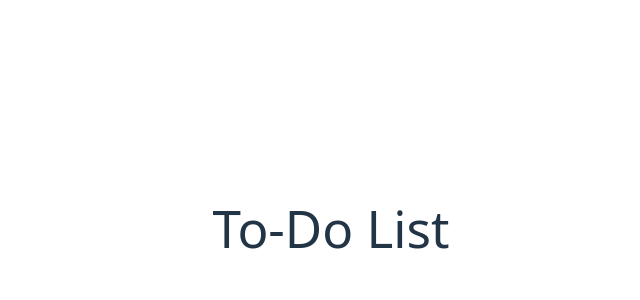
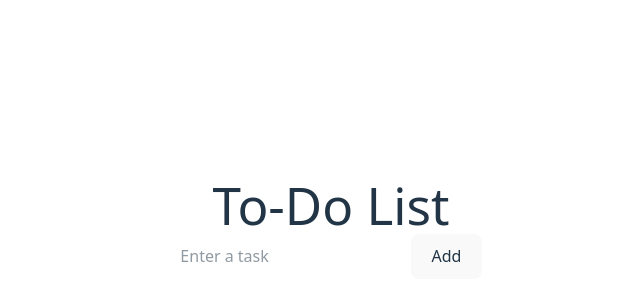
Before and after one commit to jshldev/todolist, a React (Vite) app: page / in a window 1280 px wide. Shown: the part 172-472 px from the top of the page, without its empty margins (309-949 px from the left). Built offline with nearby package versions, Linux system fonts and the light colour scheme.

Commit message:
input and button

```diff
--- a/src/App.jsx
+++ b/src/App.jsx
@@ -1,9 +1,11 @@
 import "./App.css";
+import ToDoList from "./ToDoList";
 
 function App() {
   return (
     <>
       <h1>To-Do List</h1>
+      <ToDoList />
     </>
   );
 }
--- /dev/null
+++ b/src/ToDoList.jsx
@@ -0,0 +1,28 @@
+import { useState } from "react";
+
+function ToDoList() {
+  const [tasks, setTasks] = useState([]);
+  const [newTask, setNewTask] = useState([]);
+
+  function handleInputChange(input) {
+    setNewTask(input.target.value);
+  }
+
+  function handleAddTask() {}
+
+  return (
+    <div>
+      <input
+        type="text"
+        placeholder="Enter a task"
+        value={newTask}
+        onChange={handleInputChange}
+      />
+      <button className="add-button" onClick={handleAddTask}>
+        Add
+      </button>
+    </div>
+  );
+}
+
+export default ToDoList;
```
